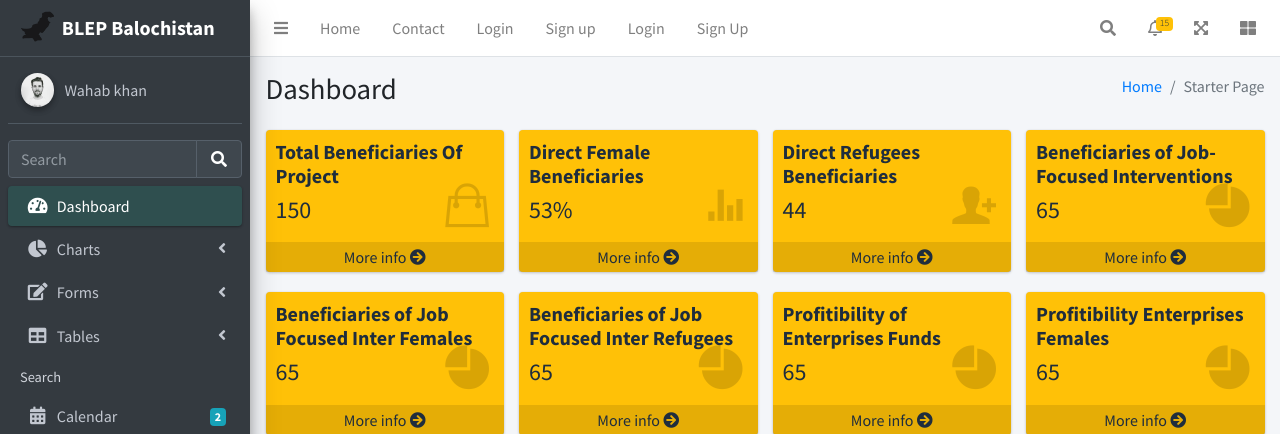
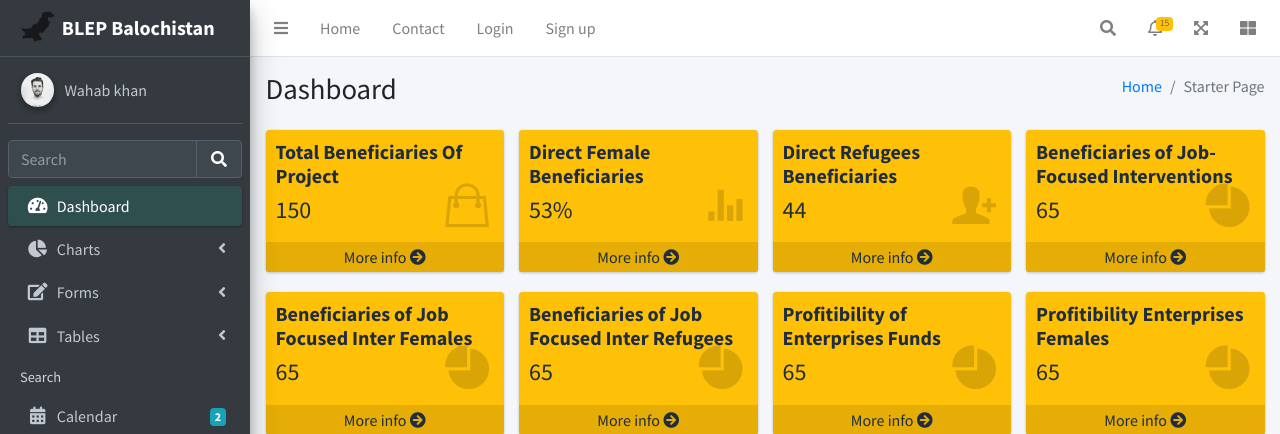
Before and after one commit to shahzoor123/livelihood, a Django app: page / in a window 1280 px wide. Shown: the top 434 px of the page. Run offline with Django 4.2, Linux system fonts and the light colour scheme; some libraries are stand-ins or nearby versions.

Commit message:
Sign Up DUplicate remove

```diff
--- a/dashboard/templates/dashboard/index.html
+++ b/dashboard/templates/dashboard/index.html
@@ -42,13 +42,7 @@ scratch. This page gets rid of all links and provides the needed markup only.
       </li>
       <li class="nav-item d-none d-sm-inline-block">
         <a href="{% url 'signup' %}" class="nav-link">Sign up</a>
-      </li>
-        <li class="nav-item d-none d-sm-inline-block">
-        <a href="#" class="nav-link">Login</a>
-      </li>
-        <li class="nav-item d-none d-sm-inline-block">
-        <a href="#" class="nav-link">Sign Up</a>
-      </li>
+
 {#        <li class="nav-item d-none d-sm-inline-block">#}
 {#        <a href="#" class="nav-link">Log out</a>#}
 {#      </li>#}
```
